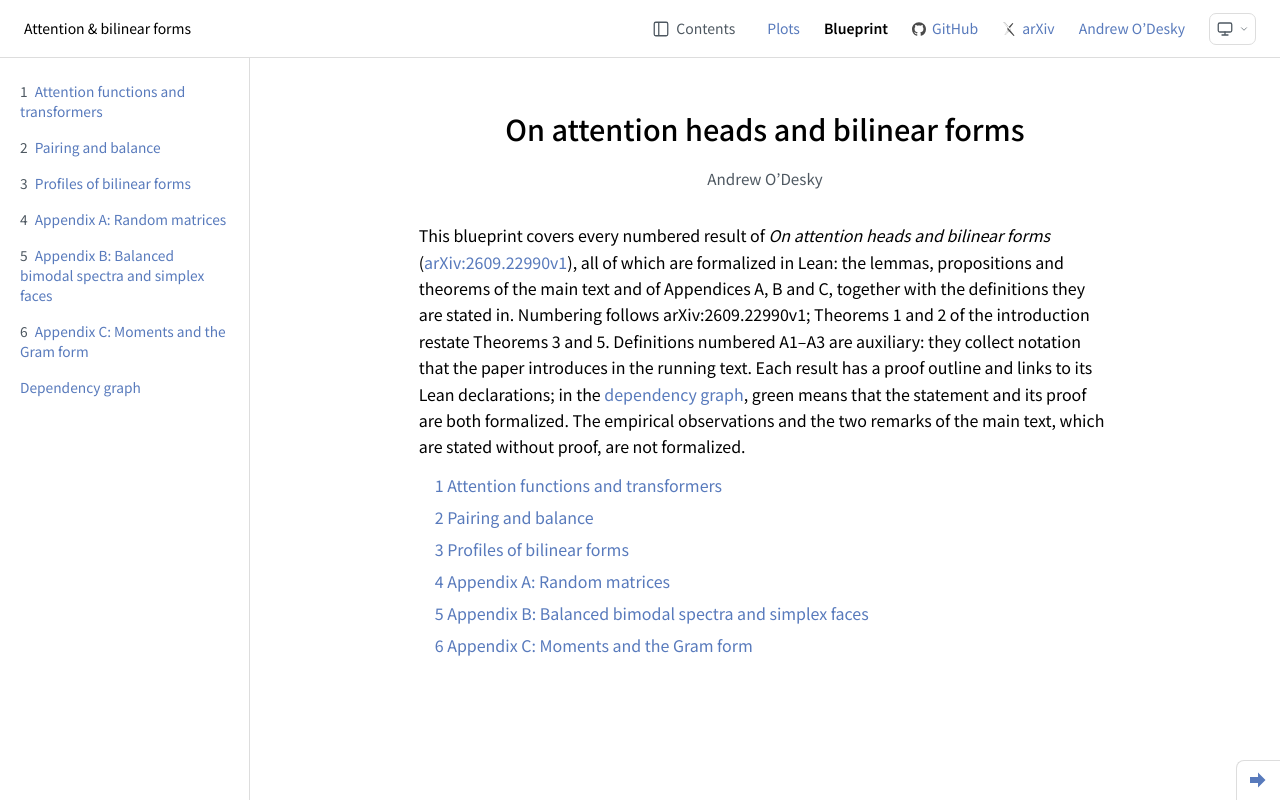
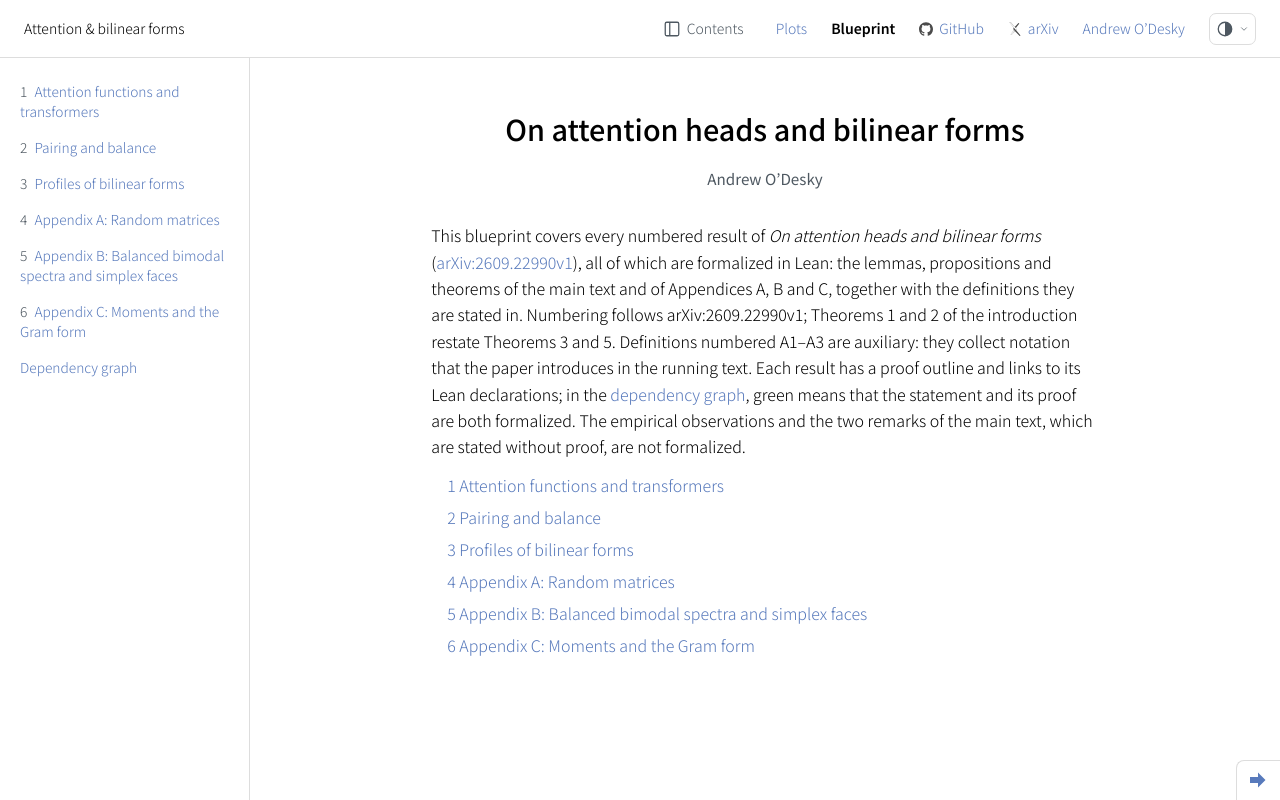
Before and after one commit to aodesky/attention-bilinear-forms, a plain HTML site: page blueprint/index.html in a window 1280 px wide. Drawn offline with nearby package versions, Linux system fonts and the light colour scheme.

Commit message:
Align typography and theme menu with main site

```diff
--- a/assets/project-nav.css
+++ b/assets/project-nav.css
@@ -29,7 +29,7 @@
     --project-rule: #2e343a;
   }
 }
-body { font-family: var(--project-font); font-size: 16px; font-weight: 400; color: var(--project-text); background: var(--project-bg); }
+body { font-family: var(--project-font); font-size: 16px; font-weight: 300; color: var(--project-text); background: var(--project-bg); }
 body h1, body h2, body h3, body h4, body h5, body h6, body .title {
   font-family: var(--project-font);
   color: var(--project-text);
@@ -50,7 +50,7 @@ body a:hover { text-decoration: underline; }
   border-bottom: 1px solid var(--project-rule);
   background: var(--project-bg);
   color: var(--project-text);
-  font: 400 14px/1.5 var(--project-font);
+  font: 300 14px/1.5 var(--project-font);
 }
 .project-links a { display: inline-flex; align-items: center; gap: 6px; }
 .project-links .nav-icon { display: block; flex: 0 0 14px; width: 14px; height: 14px; opacity: .7; }
--- a/assets/theme.css
+++ b/assets/theme.css
@@ -28,3 +28,12 @@
 .theme-option[aria-checked="true"] { color: var(--theme-text); background: var(--theme-hover); }
 .theme-option .theme-check { width: 12px; height: 12px; visibility: hidden; }
 .theme-option[aria-checked="true"] .theme-check { visibility: visible; }
+
+/* Theme menu: labels and a selected state keep each choice clear. */
+.theme-menu { width: 220px; padding: 6px; gap: 2px; border-radius: 12px; }
+.theme-option { justify-content: flex-start; gap: 12px; padding: 10px 12px; text-align: left; color: var(--theme-text); }
+.theme-option .theme-label { flex: 1; font-size: 15px; line-height: 1.35; }
+.theme-option .theme-label small { display: block; color: var(--theme-muted); font-size: 12px; }
+.theme-option[aria-checked="true"] { background: #dce7fa; }
+:root[data-theme="dark"] .theme-option[aria-checked="true"] { background: #344c70; }
+.theme-option[aria-checked="true"] .theme-check { color: var(--theme-link); }
--- a/assets/theme.js
+++ b/assets/theme.js
@@ -73,7 +73,7 @@
   }
 
   var ICONS = {
-    system: '<rect x="3" y="4" width="18" height="12" rx="2"/><path d="M8 20h8M12 16v4"/>',
+    system: '<circle cx="12" cy="12" r="9"/><path d="M12 3v18a9 9 0 0 0 0-18Z" fill="currentColor" stroke="none"/>',
     light: '<circle cx="12" cy="12" r="4"/><path d="M12 2v2M12 20v2M2 12h2M20 12h2M4.9 4.9l1.4 1.4M17.7 17.7l1.4 1.4M4.9 19.1l1.4-1.4M17.7 6.3l1.4-1.4"/>',
     dark: '<path d="M20.9 13.1A9 9 0 0 1 10.9 3.1 9 9 0 1 0 20.9 13.1Z"/>'
   };
@@ -108,7 +108,7 @@
         picker.innerHTML = '<button type="button" class="theme-toggle" aria-haspopup="menu" aria-expanded="false"></button><div class="theme-menu" role="menu" aria-label="Color theme" hidden></div>';
         var trigger = picker.querySelector('.theme-toggle');
         var menu = picker.querySelector('.theme-menu');
-        ['system', 'light', 'dark'].forEach(function (choice) {
+        ['light', 'system', 'dark'].forEach(function (choice) {
           var option = document.createElement('button');
           option.type = 'button';
           option.className = 'theme-option';
@@ -117,7 +117,7 @@
           option.setAttribute('aria-label', LABELS[choice]);
           option.title = LABELS[choice];
           option.tabIndex = -1;
-          option.innerHTML = icon(ICONS[choice]) + icon('<path d="m5 12 4 4L19 6"/>', 'theme-check');
+          option.innerHTML = icon(ICONS[choice]) + '<span class="theme-label">' + LABELS[choice] + (choice === 'system' ? '<small>Matches your device</small>' : '') + '</span>' + icon('<path d="m5 12 4 4L19 6"/>', 'theme-check');
           option.addEventListener('click', function () { save(choice); apply(choice); close(picker, true); });
           menu.appendChild(option);
         });
--- a/blueprint/src/project-blueprint.css
+++ b/blueprint/src/project-blueprint.css
@@ -63,8 +63,8 @@ nav.toc { width: 250px; max-width: 250px; flex: 0 0 250px; margin: 0; padding: 1
 nav.toc[hidden] { display: none !important; }
 nav.toc:not([hidden]) { display: flex; }
 nav.toc ul { min-width: 0; width: 100%; }
-nav.toc ul li { min-width: 0; font-weight: 400; }
-nav.toc ul a { max-width: 100%; padding: 8px 10px; font: 400 .86rem/1.45 var(--project-font); border-radius: 6px; }
+nav.toc ul li { min-width: 0; font-weight: 300; }
+nav.toc ul a { max-width: 100%; padding: 8px 10px; font: 300 .86rem/1.45 var(--project-font); border-radius: 6px; }
 nav.toc .toc_ref { margin-right: .25rem; color: var(--project-muted); }
 nav.toc .toc_entry { font: inherit; }
 nav.toc li.current > a { background: var(--bp-panel); color: var(--project-text); font-weight: 500; }
--- a/blueprint/styles/project-blueprint.css
+++ b/blueprint/styles/project-blueprint.css
@@ -63,8 +63,8 @@ nav.toc { width: 250px; max-width: 250px; flex: 0 0 250px; margin: 0; padding: 1
 nav.toc[hidden] { display: none !important; }
 nav.toc:not([hidden]) { display: flex; }
 nav.toc ul { min-width: 0; width: 100%; }
-nav.toc ul li { min-width: 0; font-weight: 400; }
-nav.toc ul a { max-width: 100%; padding: 8px 10px; font: 400 .86rem/1.45 var(--project-font); border-radius: 6px; }
+nav.toc ul li { min-width: 0; font-weight: 300; }
+nav.toc ul a { max-width: 100%; padding: 8px 10px; font: 300 .86rem/1.45 var(--project-font); border-radius: 6px; }
 nav.toc .toc_ref { margin-right: .25rem; color: var(--project-muted); }
 nav.toc .toc_entry { font: inherit; }
 nav.toc li.current > a { background: var(--bp-panel); color: var(--project-text); font-weight: 500; }
```
